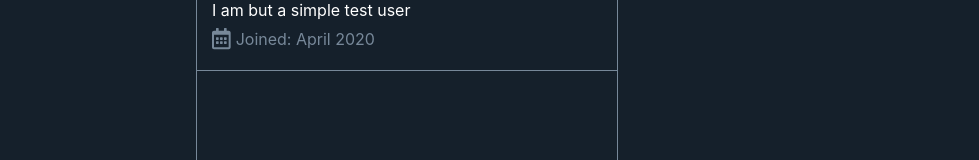
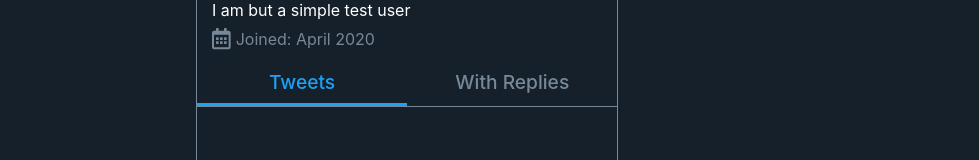
Before and after one commit to jadk97/tweeter-2.0, a React (Create React App) app: page /JohnDoe in a window 1280 px wide. Shown: the part 512-672 px from the top of the page, without its empty margins (188-1167 px from the left). Built offline with nearby package versions, Linux system fonts and the light colour scheme.

Commit message:
created a HorizontalNavBar component and populated the dummy user dataset with more elements for testing purposes

```diff
--- /dev/null
+++ b/src/components/HorizontalNavBar.css
@@ -0,0 +1,26 @@
+.horizontal-navbar{
+  display: flex;
+  flex-direction: row;
+  justify-content: space-around;
+  border-bottom: 1px solid lightslategray;
+}
+
+.horizontal-navbar a{
+  text-decoration: none;
+  color:lightslategray;
+  font-size: 1.2em;
+  font-weight: 500;
+  display: flex;
+  justify-content: center;
+  align-items: center;
+  height: 100%;
+  width: 100%;
+  padding-bottom: 2%;
+}
+
+
+
+.horizontal-navbar a.__selected{
+  color: #1da1f2;
+  border-bottom: 3px solid #1da1f2;;
+}
--- /dev/null
+++ b/src/components/HorizontalNavBar.js
@@ -0,0 +1,20 @@
+import React from "react";
+import { NavLink } from "react-router-dom";
+import "./HorizontalNavBar.css";
+const HorizontalNavBar = (props) => {
+
+
+  return (
+    <div className="horizontal-navbar">
+      {props.headings.map((heading) => (
+
+          <NavLink to={heading.path} activeClassName="__selected">
+            {heading.title}
+          </NavLink>
+
+      ))}
+    </div>
+  )
+};
+
+export default HorizontalNavBar;
--- a/src/components/Profile.css
+++ b/src/components/Profile.css
@@ -3,7 +3,7 @@
   flex-direction: column;
   padding-left: 15px;
   padding-bottom: 5%;
-  border-bottom: 1px solid lightslategray;
+
 }
 
 .profile-header .profile-text-content .creator-details{
--- a/src/components/Profile.js
+++ b/src/components/Profile.js
@@ -2,18 +2,20 @@ import React from "react";
 import Header from "./Header";
 import TweetList from "../components/TweetList";
 
-import { useParams } from "react-router-dom";
+import { useParams, useLocation, useRouteMatch, Switch, Route } from "react-router-dom";
 import { selectUserProfile } from "../reducers/userProfileSlice";
 import { useSelector } from "react-redux";
 import { FontAwesomeIcon } from '@fortawesome/react-fontawesome';
 import { faCalendarAlt } from "@fortawesome/free-regular-svg-icons";
 import { faMapMarkerAlt, faLink } from "@fortawesome/free-solid-svg-icons";
-
+import HorizontalNavBar from "./HorizontalNavBar";
 import Button from "../components/Button";
 import "./Profile.css";
 
 const Profile = (props) => {
   let { creatorHandle } = useParams();
+  // let location = useLocation();
+  let match = useRouteMatch();
   const userProfile = useSelector(selectUserProfile);
 
   let userList = [
@@ -78,6 +80,19 @@ const Profile = (props) => {
         likes: 2,
         replies: [],
         replyingTo: ["tweet1"]
+      },
+      {
+        id: "tweet6",
+        content: "But what about kiwis?",
+        posted_at: Date.now(),
+        creatorName: "Ayn Rand",
+        creatorHandle: "AtlasShrugged",
+        avatar: "https://upload.wikimedia.org/wikipedia/en/thumb/e/e2/Ayn_Rand_by_Talbot_1943.jpg/220px-Ayn_Rand_by_Talbot_1943.jpg",
+        replyCount: 0,
+        retweets: 500,
+        likes: 2,
+        replies: [],
+        replyingTo: ["tweet5"]
       }
       ]
     },
@@ -114,18 +129,34 @@ const Profile = (props) => {
         replyCount: 0,
         retweets: 500,
         likes: 2,
-        replies: []
+        replies: [ {
+          id: "tweet6",
+          content: "But what about kiwis?",
+          posted_at: Date.now(),
+          creatorName: "Ayn Rand",
+          creatorHandle: "AtlasShrugged",
+          avatar: "https://upload.wikimedia.org/wikipedia/en/thumb/e/e2/Ayn_Rand_by_Talbot_1943.jpg/220px-Ayn_Rand_by_Talbot_1943.jpg",
+          replyCount: 0,
+          retweets: 500,
+          likes: 2,
+          replies: [],
+          replyingTo: ["tweet5"]
+        }]
       }]
     }
   ];
   let renderedUser;
-  if(creatorHandle === userProfile.creatorHandle){
+  if (creatorHandle === userProfile.creatorHandle) {
     renderedUser = [userProfile];
   }
-  else{
+  else {
     renderedUser = userList.filter((user) => user.creatorHandle === creatorHandle);
   }
+
+  let tweets = renderedUser[0].tweets.filter((tweet) => tweet.type === "parent");
+  // let tweets = renderedUser[0].tweets;
   console.log(renderedUser);
+  // console.log("this is the current url", location);
   return (
     <div className="center-view">
       <Header title={renderedUser[0].creatorName} />
@@ -183,8 +214,10 @@ const Profile = (props) => {
             )}
           </div>
         </div>
-      </div>
-      <TweetList timeline={renderedUser[0].tweets} />
+        </div>
+        <HorizontalNavBar headings={[{ title: "Tweets", path: `${match.url}` }, {title: "With Replies", path:`${match.url}/with_replies`}]} />
+
+      <TweetList timeline={tweets} />
     </div>
   )
 }
--- a/src/components/TweetList.js
+++ b/src/components/TweetList.js
@@ -9,7 +9,7 @@ const TweetList = (props) => (
   props.timeline.map((tweet) => {
     console.log("THIS IS TWEET: ", tweet);
     console.log("This is the type of the TWEET: ",tweet.type)
-    if(tweet.type==="parent"){
+    // if(tweet.type==="parent"){
       return (
 
           <Tweet
@@ -19,7 +19,7 @@ const TweetList = (props) => (
 
 
       )
-    }
+    // }
   }
   )
 )
--- a/src/reducers/timelineSlice.js
+++ b/src/reducers/timelineSlice.js
@@ -69,7 +69,19 @@ export const slice = createSlice({
       replyCount: 0,
       retweets: 500,
       likes: 2,
-      replies: []
+      replies: [{
+        id: "tweet6",
+        content: "But what about kiwis?",
+        posted_at: Date.now(),
+        creatorName: "Ayn Rand",
+        creatorHandle: "AtlasShrugged",
+        avatar: "https://upload.wikimedia.org/wikipedia/en/thumb/e/e2/Ayn_Rand_by_Talbot_1943.jpg/220px-Ayn_Rand_by_Talbot_1943.jpg",
+        replyCount: 0,
+        retweets: 500,
+        likes: 2,
+        replies: [],
+        replyingTo: ["tweet5"]
+      }]
     }
   ],
   reducers: {
```
